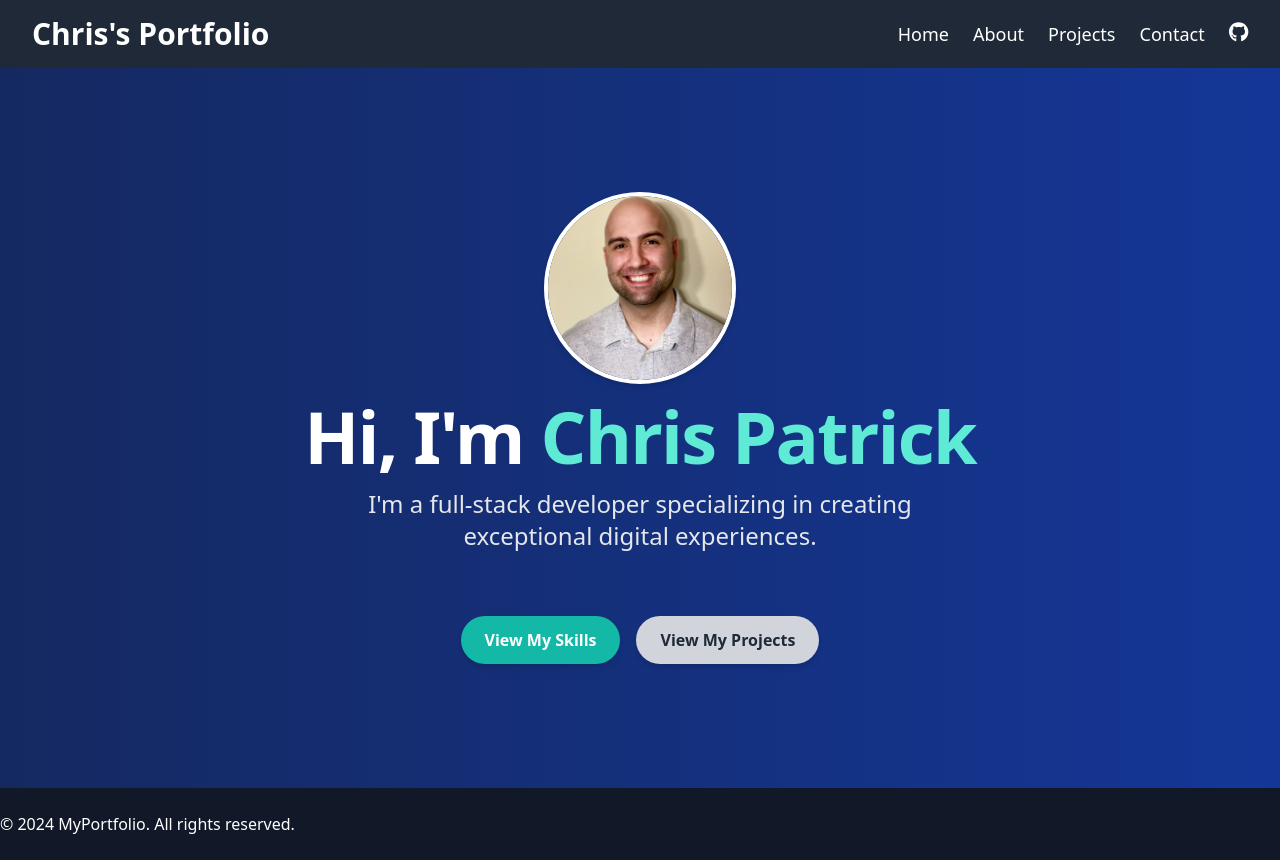
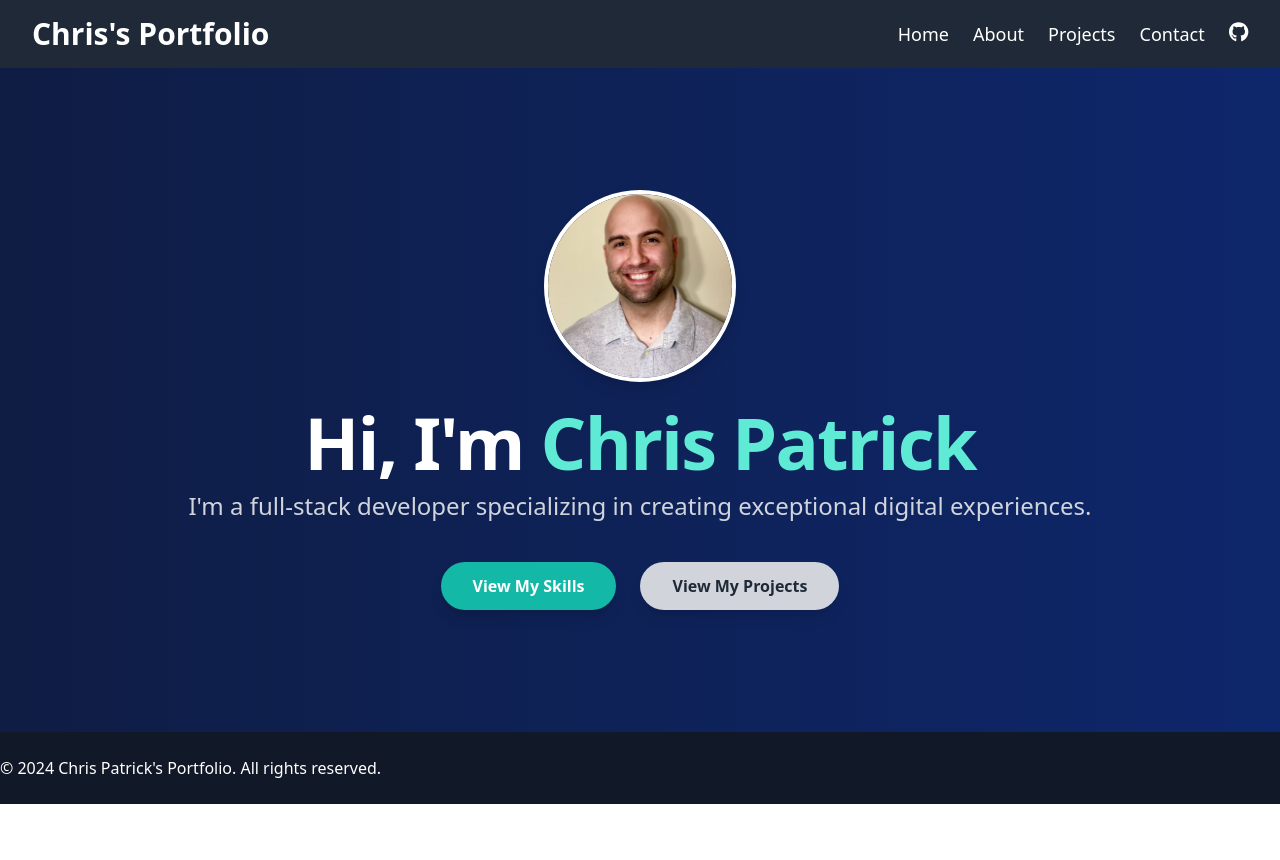
Before and after one commit to Chris-J-Patrick/Portfolio, a React (Vite) app: page / in a window 1280 px wide. After the commit the page ends 804 px from the top, so only its background shows below. Built offline with nearby package versions, Linux system fonts and the light colour scheme.

Commit message:
refactor: update layout and content in Footer, About, Home, and Projects pages for improved design and readability

```diff
--- a/package.json
+++ b/package.json
@@ -23,6 +23,7 @@
     "react-modal": "^3.16.1",
     "react-router-dom": "^6.26.0",
     "swiper": "^11.1.12",
+    "typewriter-effect": "^2.21.0",
     "yup": "^1.4.0"
   },
   "devDependencies": {
--- a/src/Components/Footer.tsx
+++ b/src/Components/Footer.tsx
@@ -5,7 +5,7 @@ const Footer: React.FC = () => {
     <footer className="bg-gray-900 text-white py-6">
       <div className="container mx-auto flex flex-col md:flex-row justify-between items-center">
         <p className="text-center md:text-left mb-4 md:mb-0">
-          &copy; 2024 MyPortfolio. All rights reserved.
+          &copy; 2024 Chris Patrick's Portfolio. All rights reserved.
         </p>
       </div>
     </footer>
--- a/src/Pages/About.tsx
+++ b/src/Pages/About.tsx
@@ -112,6 +112,7 @@ const skills = [
     description: "Implementing user authentication with Auth0.",
   },
 ];
+
 const SkillBar: React.FC<{ name: string; level: number }> = ({
   name,
   level,
@@ -121,9 +122,9 @@ const SkillBar: React.FC<{ name: string; level: number }> = ({
     "bg-gradient-to-r from-green-600 via-green-400 to-green-200";
 
   return (
-    <div className="mb-4">
+    <div className="mb-6">
       <div className="flex justify-between mb-1 text-gray-200">
-        <span>{name}</span>
+        <span className="text-lg">{name}</span>
         <span>{level}%</span>
       </div>
       <div className="w-full bg-gray-700 rounded-full h-4">
@@ -138,52 +139,65 @@ const SkillBar: React.FC<{ name: string; level: number }> = ({
 
 const About: React.FC = () => {
   return (
-    <div className="py-12  bg-gray-700 text-white min-h-screen text-center">
-      <h1 className="text-5xl font-extrabold mb-4 text-blue-500">About Me</h1>
-      <div className="flex flex-col md:flex-row items-center md:items-start">
-        <div className="mb-8 md:mb-0 px-10 text-center">
+    <div className="py-12 bg-gray-700 text-white min-h-screen">
+      <div className="container mx-auto flex mb-0 flex-col md:flex-row items-center md:items-start space-y-6 md:space-y-0 md:space-x-10">
+        <div className="flex-shrink-0">
           <img
             src="/Headshot.jpg"
             alt="Profile"
-            className="w-32 h-32 sm:w-32 sm:h-32 md:w-40 md:h-40 lg:w-60 lg:h-72 rounded-full mb-6 border-4 border-blue-500 shadow-lg object-cover"
+            className="w-32 h-44 rounded-full border-4 border-blue-500 shadow-lg object-cover"
           />
         </div>
-        <div className="md:w-2/3 md:pl-8">
-          <p className="text-lg mb-8 leading-relaxed text-gray-300">
+
+        <div className="flex-grow text-center md:text-left">
+          <h1 className="text-5xl font-extrabold mb-3 text-blue-500">
+            About Me
+          </h1>
+          <p className="text-lg leading-relaxed text-gray-200">
             I'm currently working in sales, but my real passion is programming
-            and problem-solving. I absolutely love diving into code and finding
-            creative solutions to challenges. It's what really gets me excited
-            every day.
+            and problem-solving. I love diving into code and finding creative
+            solutions to challenges. It's what gets me excited every day.
           </p>
-          <h2 className="text-4xl font-semibold mb-6 text-blue-400">Skills</h2>
-          <div className="grid grid-cols-2 sm:grid-cols-3 lg:grid-cols-2 gap-6 mb-10">
+          <br />
+          <p className="text-lg leading-relaxed text-gray-200">
+            I've developed strong skills in full-stack development, using
+            technologies like{" "}
+            <span className="text-blue-400">React, Node.js, and MongoDB.</span>{" "}
+            I enjoy creating efficient applications that solve problems and
+            deliver great user experiences. Coding is my craft, and I'm always
+            eager to learn and push my limits with every new project.
+          </p>
+        </div>
+      </div>
+
+      <div className=" max-w-4xl mx-auto">
+        <h2 className="text-5xl font-semibold mb-6 text-blue-400 text-left mt-10">
+          Skills
+        </h2>
+        <div className="grid grid-cols-1 sm:grid-cols-2 lg:grid-cols-3 gap-6 mb-10">
           {skills.map((skill) => (
             <div
               key={skill.name}
-                className="text-center bg-gray-800 p-6 rounded-lg"
+              className="bg-gray-800 p-6 rounded-lg text-center"
             >
               <FontAwesomeIcon
                 icon={skill.icon}
-                  className="text-5xl text-blue-400 mb-6"
+                className="text-4xl text-blue-400 mb-4"
               />
               <p className="font-bold text-xl text-white">{skill.name}</p>
-                <p className="text-sm text-gray-400 mt-1">
-                  {skill.description}
-                </p>
+              <p className="text-sm text-gray-200 mt-2">{skill.description}</p>
             </div>
           ))}
         </div>
-        </div>
-      </div>
-      <div className="space-y-4 container mx-auto bg-gray-800 p-10 rounded-md">
-        <h2 className="text-4xl font-semibold mb-6 text-blue-400">
+
+        <h2 className="text-5xl font-semibold mt-10 mb-4 text-blue-400 text-left">
           Proficiency
         </h2>
+        <div className="space-y-4 max-w-full mx-auto bg-gray-800 p-8 rounded-md">
           {skills.map((skill) => (
-          <div className="z-20">
             <SkillBar key={skill.name} name={skill.name} level={skill.level} />
+          ))}
         </div>
-        ))}
       </div>
     </div>
   );
--- a/src/Pages/Home.tsx
+++ b/src/Pages/Home.tsx
@@ -1,7 +1,7 @@
 import React from "react";
 import { motion } from "framer-motion";
 import { Link } from "react-router-dom";
-const Home: React.FC = () => {
+
 const staggerContainer = {
   hidden: { opacity: 0 },
   show: {
@@ -12,53 +12,50 @@ const Home: React.FC = () => {
   },
 };
 
-  const fadeIn = {
-    hidden: { opacity: 0, y: 20 },
-    show: { opacity: 1, y: 0, transition: { duration: 0.8 } },
+const fadeInUp = {
+  hidden: { opacity: 0, y: 40 },
+  show: { opacity: 1, y: 0, transition: { duration: 0.6, ease: "easeOut" } },
 };
 
+const Home: React.FC = () => {
   return (
-    <div className="relative h-[90vh] w-full bg-gradient-to-r from-blue-900 to-blue-700 flex my-0 items-center justify-center text-center overflow-hidden">
-      <div className="absolute inset-0 w-full h-full bg-black opacity-30"></div>
+    <main className="relative h-[83vh] w-full bg-gradient-to-r from-blue-900 to-blue-700 flex items-center justify-center overflow-hidden">
+      <div className="absolute inset-0 w-full h-full bg-black opacity-50"></div>
       <motion.div
         className="relative z-10 px-4 sm:px-6 lg:px-8 w-full flex flex-col items-center"
         variants={staggerContainer}
         initial="hidden"
         animate="show"
+        role="main"
+        aria-label="Homepage"
       >
         <motion.img
           src="/Headshot.jpg"
-          alt="Profile"
-          className="w-24 h-24 sm:w-32 sm:h-32 md:w-40 md:h-40 lg:w-48 lg:h-48 rounded-full mb-4 border-4 border-white shadow-md object-cover"
-          variants={fadeIn}
-          whileHover={{ scale: 1.05 }}
-          transition={{ duration: 0.5 }}
+          alt="Chris Patrick smiling"
+          className="w-32 h-32 md:w-40 md:h-40 lg:w-48 lg:h-48 rounded-full mb-6 border-4 border-white shadow-lg object-cover"
+          variants={fadeInUp}
         />
 
         <motion.h1
-          className="text-4xl md:text-7xl font-extrabold tracking-tight mb-4 leading-tight text-white"
-          variants={fadeIn}
+          className="text-5xl md:text-7xl font-extrabold tracking-tight mb-3 text-white"
+          variants={fadeInUp}
         >
           Hi, I'm <span className="text-teal-300">Chris Patrick</span>
         </motion.h1>
 
         <motion.p
-          className="text-base md:text-2xl mb-8 max-w-2xl mx-auto leading-relaxed text-gray-200"
-          variants={fadeIn}
+          className="text-lg md:text-2xl mb-10 mx-auto text-gray-300"
+          variants={fadeInUp}
         >
           I'm a full-stack developer specializing in creating exceptional
           digital experiences.
         </motion.p>
 
-        <motion.div
-          className="flex space-x-4"
-          variants={fadeIn}
-          style={{ marginTop: "2rem" }}
-        >
+        <motion.div className="flex space-x-6" variants={fadeInUp}>
           <Link to="/about">
             <motion.button
               whileHover={{ scale: 1.05 }}
-              className="bg-teal-500 text-white font-semibold py-3 px-6 rounded-full shadow-md transition duration-300 ease-in-out hover:bg-teal-600 transform"
+              className="bg-teal-500 text-white font-semibold py-3 px-8 rounded-full shadow-lg transition duration-300 ease-in-out hover:bg-teal-600"
             >
               View My Skills
             </motion.button>
@@ -66,14 +63,14 @@ const Home: React.FC = () => {
           <Link to="/projects">
             <motion.button
               whileHover={{ scale: 1.05 }}
-              className="bg-gray-300 text-gray-800 font-semibold py-3 px-6 rounded-full shadow-md transition duration-300 ease-in-out hover:bg-gray-400 transform"
+              className="bg-gray-300 text-gray-800 font-semibold py-3 px-8 rounded-full shadow-lg transition duration-300 ease-in-out hover:bg-gray-400"
             >
               View My Projects
             </motion.button>
           </Link>
         </motion.div>
       </motion.div>
-    </div>
+    </main>
   );
 };
 
--- a/src/Pages/Projects.tsx
+++ b/src/Pages/Projects.tsx
@@ -43,11 +43,11 @@ const projects: Project[] = [
     title: "Attention to Detail Auto",
     subtitle: "Auto detailing site",
     description:
-      "This project includes a detailed scheduling system built with React and Node.js, allowing users to book auto detailing services online.",
+      "This project is fully responsive, custom-designed and built with React, offering users a seamless way to book auto detailing services online.",
     imageUrl: "/AtdPic.png",
     demoLink: "https://detailing-website-react.vercel.app/",
     details:
-      "This project includes a detailed scheduling system built with React and Node.js, allowing users to book auto detailing services online.",
+      "This project is fully responsive, custom-designed and built with React, offering users a seamless way to book auto detailing services online.",
     technologies: [
       { name: "React", icon: faReact },
       { name: "Node.js", icon: faNodeJs },
```
Also changed, not shown: 1 other file (tests, documents, lock files or other folders). Lines whose indentation alone changed are shown as unchanged.
